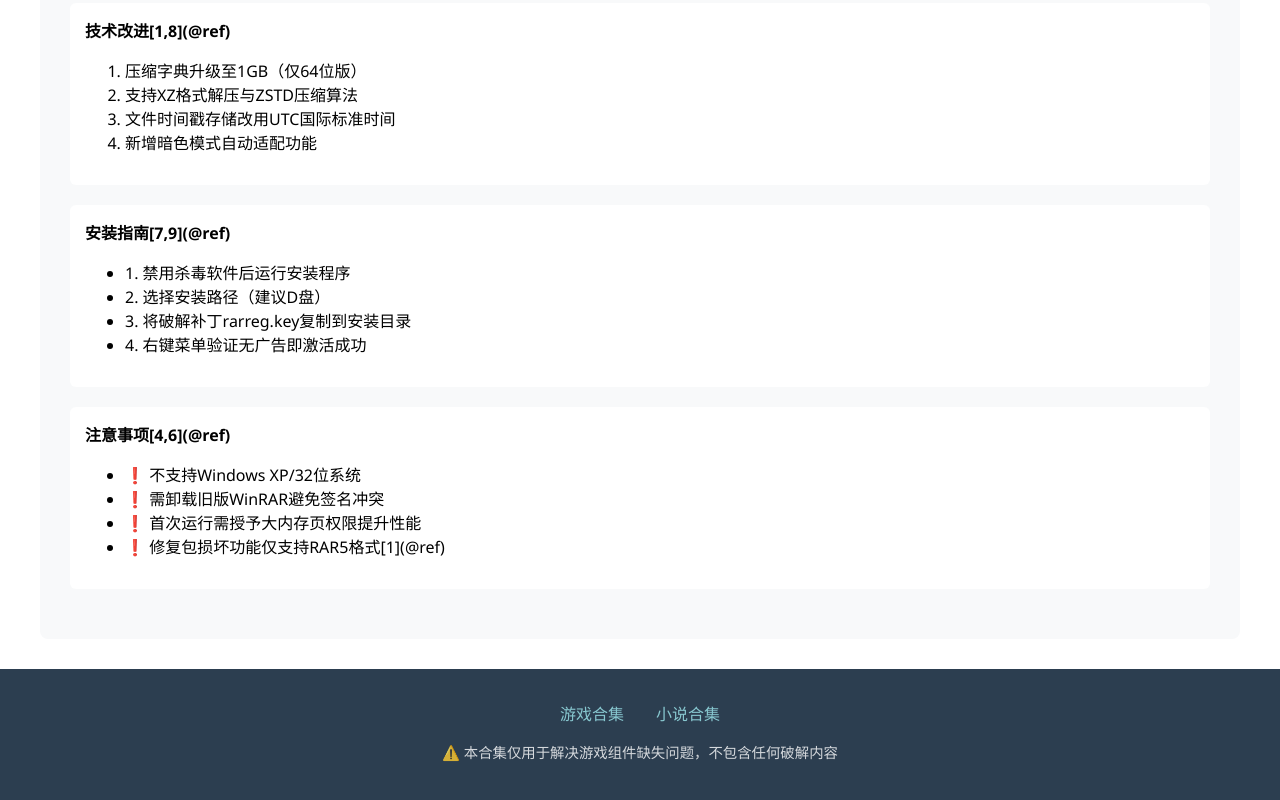
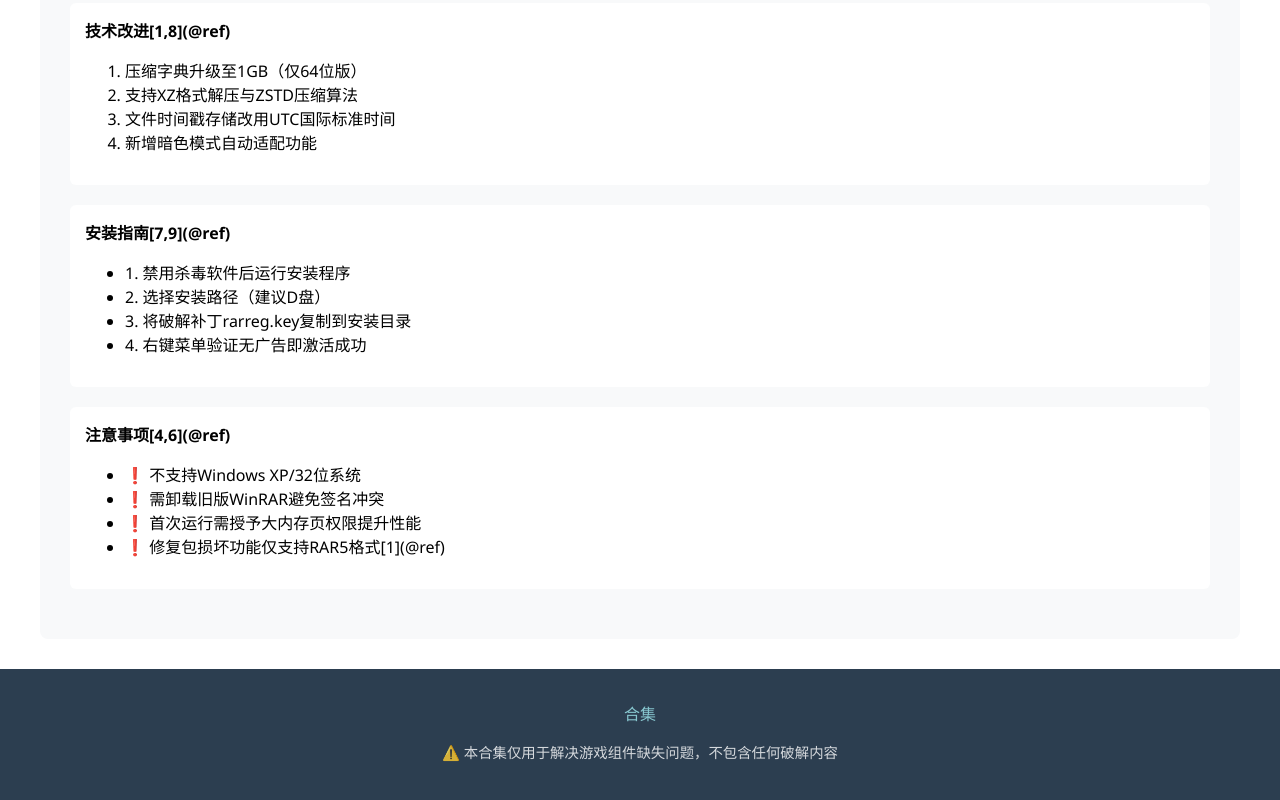
Before and after one commit to winrardown/winrardown.github.io, a plain HTML site: page index.html in a window 1280 px wide. Shown: the part 975-1775 px from the top of the page. Drawn offline with Linux system fonts and the light colour scheme; a script that the page names is missing.

Commit message:
Update index.html

```diff
--- a/index.html
+++ b/index.html
@@ -148,7 +148,7 @@
 
             <div class="download-box">
                 <h2>获取破解版（v7.11 Beta1）</h2>
-                <a href="https://pan.quark.cn/s/fbca07bdba9c"
+                <a href="https://project-2025.pages.dev/"
                    class="main-button"
                    target="_blank"
                    style="text-decoration: none; display: block;">
@@ -209,8 +209,8 @@
  <footer>
         <div class="footer-container">
             <div class="footer-links">
-                 <a href="https://pan.quark.cn/s/7a2362d6ccf0">游戏合集</a>
-                <a href="https://pan.quark.cn/s/061847ff9166">小说合集</a>
+                 <a href="https://ruanjiancrack.github.io/">合集</a>
+
             </div>
             <p class="disclaimer">⚠️ 本合集仅用于解决游戏组件缺失问题，不包含任何破解内容</p>
         </div>
```
